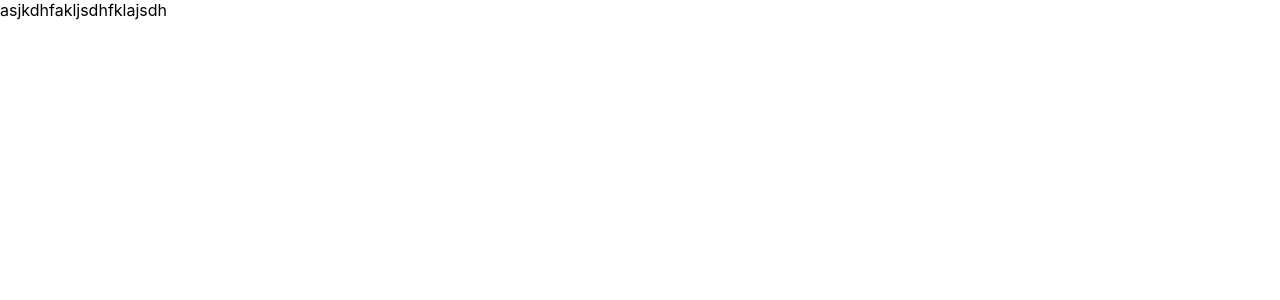
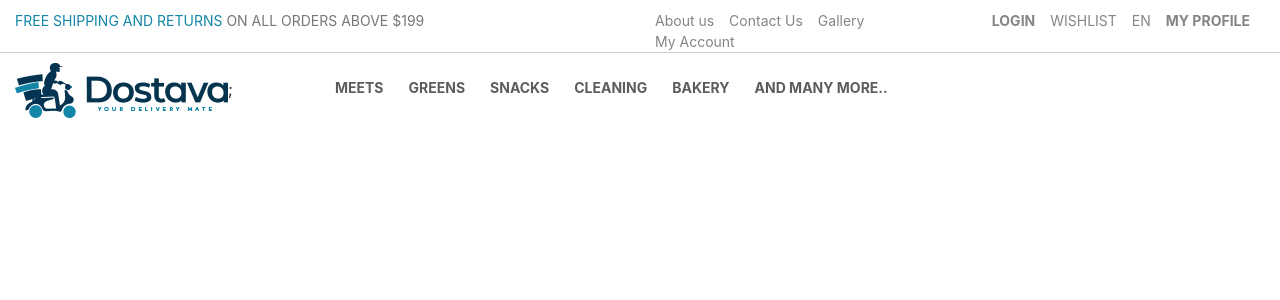
Before and after one commit to ismailkhan89/dostava, a React (Create React App) app: page /home in a window 1280 px wide. Shown: the top 300 px of the page. Built offline with nearby package versions, Linux system fonts and the light colour scheme.

Commit message:
homepage header implemented

```diff
--- a/src/App.css
+++ b/src/App.css
@@ -1,6 +1,7 @@
 .App {
   text-align: center;
 }
+
 
 .App-logo {
   height: 40vmin;
--- /dev/null
+++ b/src/Style.css
@@ -0,0 +1,44 @@
+.topBar{
+    padding-top:10px;
+    border-bottom:1px solid #ccc;
+}
+.topBar p{
+    color:#777777;
+    font-size: 14px;
+    margin-bottom:10px;
+}
+.topBar p span{
+    color:#1385a7;
+    font-size:14px;
+  }
+.topBar .menuitems{
+
+}
+.topBar .menuitems ul, .mainHeader .menuitems ul{
+    padding-left:0;
+    margin-bottom: 0;
+}
+.topBar .menuitems.rightmenu ul{
+    float:right;
+}
+.topBar .menuitems ul li, .mainHeader .menuitems ul li{
+    list-style: none;
+    float:left;
+    margin-right:15px;
+    font-size:14px;
+    color:#858585;
+}
+.topBar .menuitems.rightmenu ul li{
+    text-transform: uppercase;
+}
+.mainHeader{
+    padding: 10px 0;
+}
+.mainHeader .menuitems ul li{
+    color:#5b5c5d;
+    font-size:14px;
+    font-weight: bold;
+    text-transform: uppercase;
+    line-height: 50px;
+    margin-right: 25px;
+}
--- a/src/Views/HomePage.jsx
+++ b/src/Views/HomePage.jsx
@@ -1,4 +1,8 @@
 import React from "react";
+import 'bootstrap/dist/css/bootstrap.css';
+import '../App.css';
+import '../Style.css';
+import logo from '../logo.png';
 // import logo from './logo.svg';
 import {
     Card,
@@ -18,12 +22,52 @@ import {
 } from "reactstrap";
 
 class HomePage extends React.Component{
+
+
   render(){
     console.log('inside HomePage')
+    const MenuItems = ['About us', 'Contact Us', 'Gallery', 'My Account'];
+    const listItems = MenuItems.map((items) =>
+      <li>{items}</li>
+    );
+    const MainMenu = ['Meets', 'Greens', 'Snacks', 'Cleaning', 'Bakery', 'and many more..'];
+    const MenuList = MainMenu.map((items) =>
+      <li>{items}</li>
+    );
     return(
-      <Container>
-        <div> <span>asjkdhfakljsdhfklajsdh</span> </div>
-      </Container>
+
+        <Container className="header-area" fluid>
+          <Row className="topBar">
+            <Col lg="6">
+              <p>
+                <span>FREE SHIPPING AND RETURNS </span>ON ALL ORDERS ABOVE $199</p>
+            </Col>
+            <Col lg="3" className="menuitems">
+              <ul>{listItems}</ul>
+            </Col>
+            <Col lg="3" className="menuitems rightmenu">
+              <ul>
+                <li><strong>Login</strong></li>
+                <li>Wishlist</li>
+                <li>EN</li>
+                <li><strong>My Profile</strong></li>
+              </ul>
+            </Col>
+          </Row>
+          <Row className="mainHeader">
+            <Col lg="3" className="logo">
+              <img src={logo} alt="Logo" />;
+            </Col>
+            <Col lg="6" className="menuitems">
+              <ul>{MenuList}</ul>
+            </Col>
+            <Col lg="3">
+
+            </Col>
+          </Row>
+        </Container>
+
+
     )
   }
 
--- a/src/layout/Auth.jsx
+++ b/src/layout/Auth.jsx
@@ -25,7 +25,7 @@ class Auth extends React.Component {
     return (
       <>
         <div className="main-content">
-          <Container className="mt--8 pb-5">
+          <Container className="mt--8 pb-5" fluid>
             <Row className="justify-content-center">
               <Switch>{this.getRoutes(routes)}</Switch>
             </Row>
```
Also changed, not shown: src/logo.png (added).
